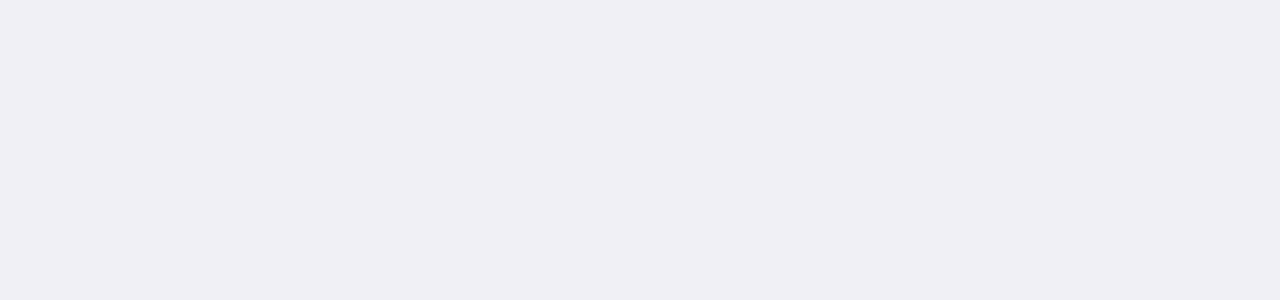
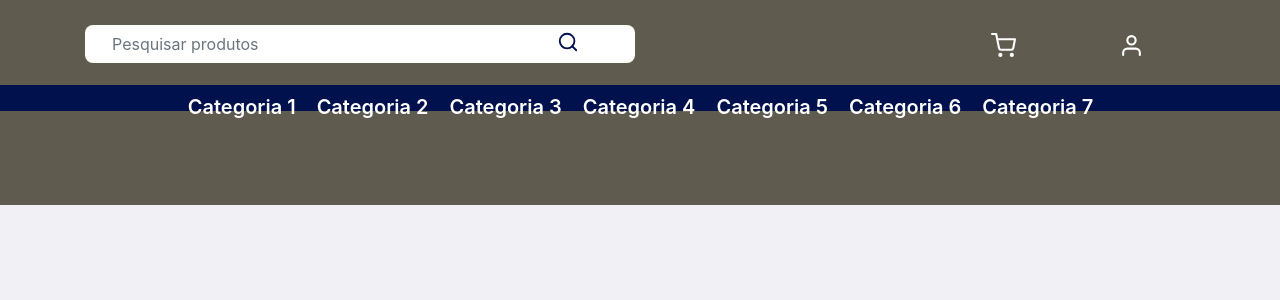
Before and after one commit to eduardoRG95/tcc-plataforma-front, a React (Create React App) app: page /produto/1 in a window 1280 px wide. Shown: the top 300 px of the page. Built offline with nearby package versions, Linux system fonts and the light colour scheme; no server answers.

Commit message:
concluido tela de busca

```diff
--- a/src/Components/Produtos/List/index.js
+++ b/src/Components/Produtos/List/index.js
@@ -1,4 +1,4 @@
-import React, { useLayoutEffect, useState } from 'react';
+import React, { useState } from 'react';
 import './styles.css';
 import { Row, Col, Button,  } from 'react-bootstrap';
 
--- a/src/Components/Site/Search/index.js
+++ b/src/Components/Site/Search/index.js
@@ -1,17 +1,29 @@
-import React from 'react';
-
-import { FormControl, Button, Form, Row, Col } from 'react-bootstrap';
+import React, { useState } from 'react';
 
 import { FiSearch } from 'react-icons/fi';
+
+import { FormControl, Button, Form } from 'react-bootstrap';
+
+import { useHistory } from "react-router-dom";
+
+import { Container } from 'react-bootstrap';
 
 import './styles.css';
 
 export default function Search() {
+
+    const [produto, setProduto] = useState();
+    const history = useHistory();
+
+    function RedirectToSearch(){
+        history.push('/produto/'+produto);
+    }
+
     return (
         <div className="search-content col-md-8" >
             <Form>
-                <FormControl type="text" placeholder="Pesquisar produtos" />
-                <Button className="button-search"><FiSearch /></Button>
+                <FormControl type="text" onChange={e => setProduto(e.target.value)}  placeholder="Pesquisar produtos" />
+                <Button onClick={RedirectToSearch} className="button-search"><FiSearch /></Button>
 
             </Form>
         </div>
--- a/src/pages/Produto/index.js
+++ b/src/pages/Produto/index.js
@@ -11,9 +11,6 @@ import './styles.css';
 
 export default function Produtos() {
 
-    useEffect(() => {
-    }, []);
-
     return (
         <div className="produtos-container">
             <Header />
--- /dev/null
+++ b/src/pages/Search/index.js
@@ -0,0 +1,39 @@
+import React, { useEffect ,useState } from 'react';
+
+import List from '../../Components/Produtos/List';
+
+import Lists from '../../services/serviceList';
+
+import { Container  } from 'react-bootstrap';
+
+import Footer from '../../Components/Site/Footer';
+import Header from '../../Components/Site/Header';
+
+export default function Search(props) {
+
+    const [listProdutos, setListProdutos] = useState([]);
+
+    useEffect(() => {
+        GetListProdutos(props.match.params.name);
+    }, []);
+
+    async function GetListProdutos(search) {
+        const response = await Lists('produto/'+search);
+        setListProdutos(response.data)
+    }
+
+return (
+    <div>
+         <Header />
+            <Container>
+                 {listProdutos.length > 0 && (
+                        <List listProdutos={listProdutos} />
+                    )}
+            </Container>
+            <Footer />
+
+
+
+    </div>
+);
+}
--- a/src/routes.js
+++ b/src/routes.js
@@ -3,6 +3,7 @@ import { BrowserRouter, Route, Switch } from "react-router-dom";
 
 import Home from "./pages/Home";
 import Produto from "./pages/Produto";
+import Search from "./pages/Search";
 
 export default function Routes() {
     return (
@@ -10,6 +11,7 @@ export default function Routes() {
             <Switch>
                 <Route exact path="/" component={Home} />
                 <Route exact path="/produto" component={Produto} />
+                <Route exact path="/produto/:name" component={Search} />
             </Switch>
         </BrowserRouter>
     );
```
Also changed, not shown: src/pages/Search/styles.css (added).
